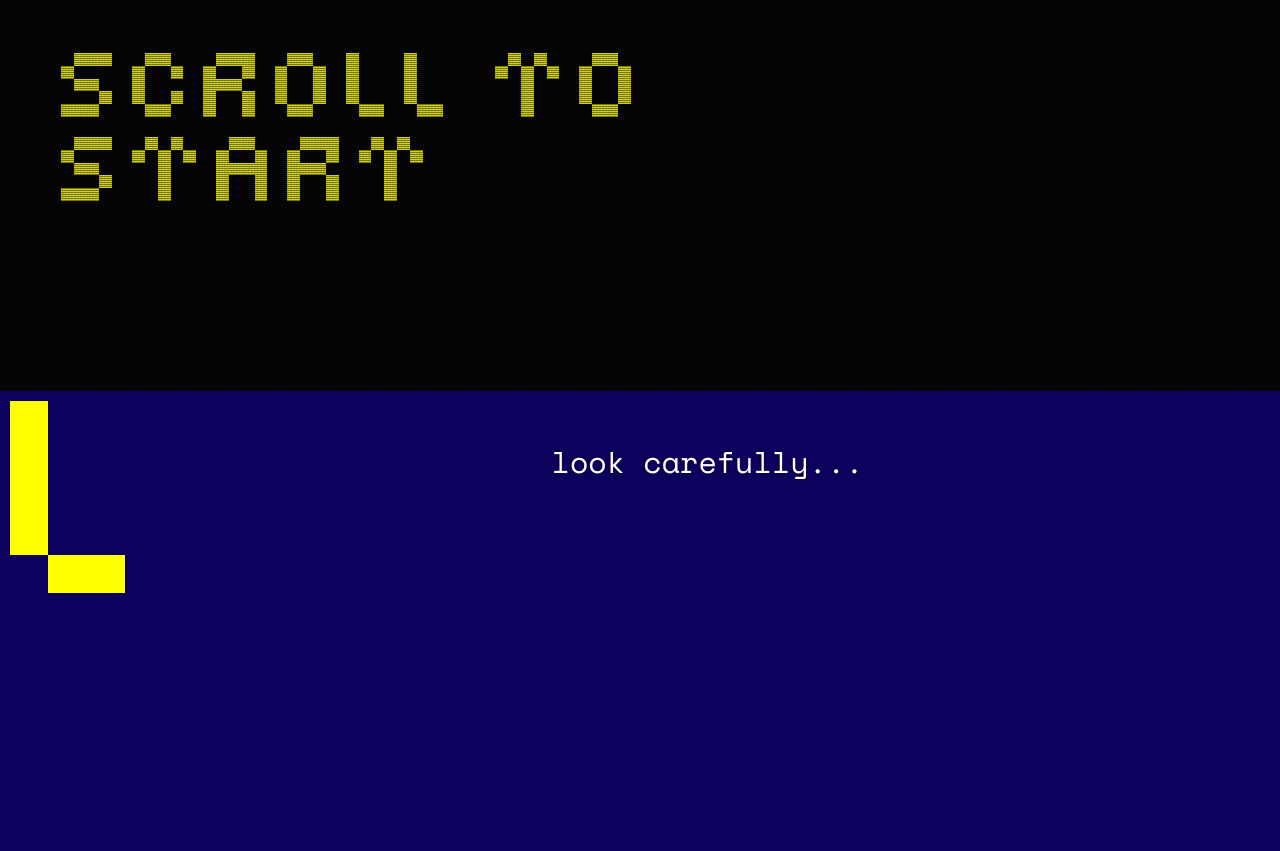
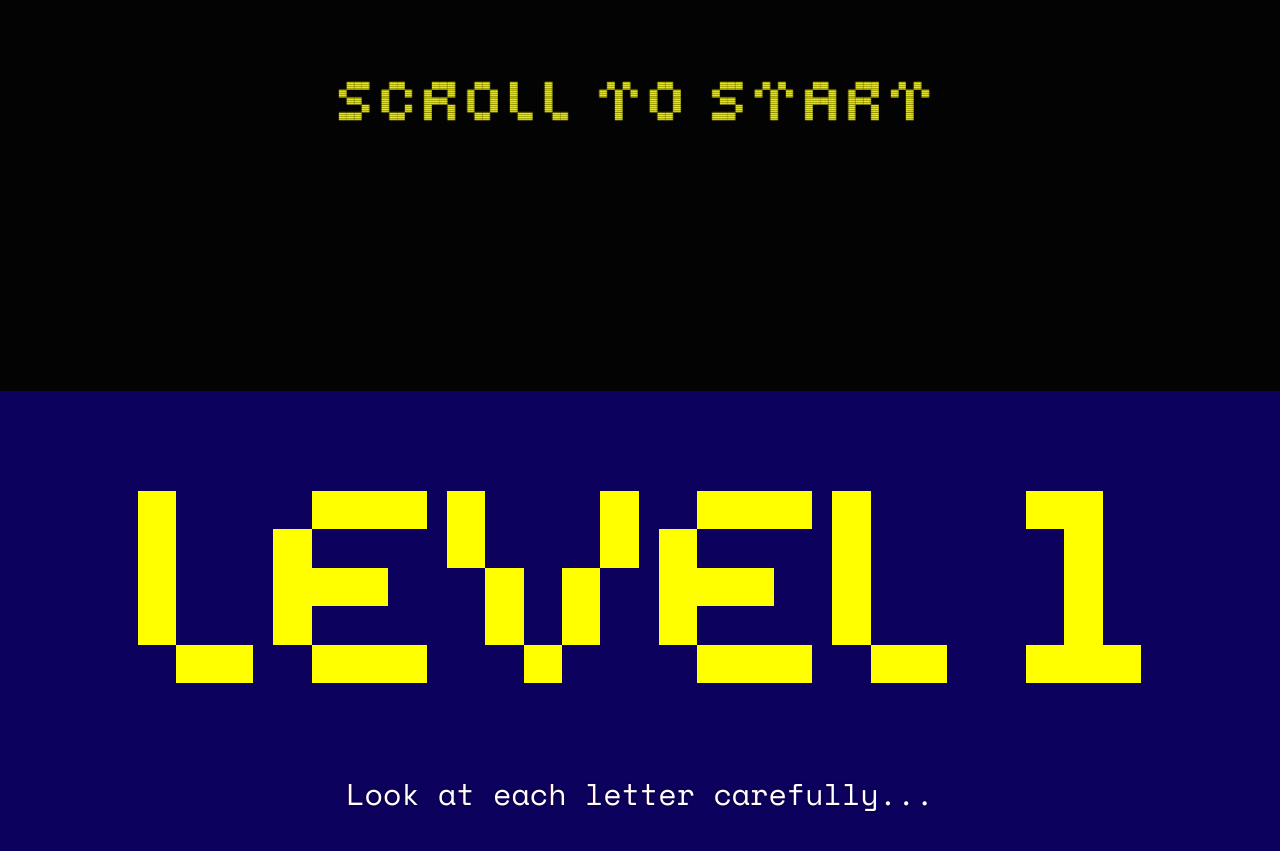
Before and after one commit to donnahgp/interactive1, a plain HTML site: page project2/typeface.html in a window 1280 px wide. Shown: the part 409-1260 px from the top of the page. Drawn offline with nearby package versions, Linux system fonts and the light colour scheme.

Commit message:
one line of code for every strand of hair im ripping out of my head

```diff
--- a/flags/css/custom.css
+++ b/flags/css/custom.css
@@ -167,11 +167,6 @@ body {
 }
 
 .animation-pulse {
-  -webkit-animation-name: pulse; /* Safari 4.0 - 8.0 */
-  -webkit-animation-duration: .8s; /* Safari 4.0 - 8.0 */
-  -webkit-animation-iteration-count: infinite; /* Safari 4.0 - 8.0 */
-  -webkit-animation-direction: alternate; /* Safari 4.0 - 8.0 */
-  -webkit-animation-timing-function: ease-in-out;
   animation-name: pulse;
   animation-duration: .8s;
   animation-iteration-count: infinite;
--- a/project2/css/main.css
+++ b/project2/css/main.css
@@ -7,9 +7,25 @@ font-family: 'Space Mono', monospace;
 p{
   font-size: 30px;
   color:white;
-  margin:0;
+  margin-top:5vh;
 
 }
+
+.animation-floating {
+  animation-name: floating;
+  animation-duration: 2s;
+  animation-iteration-count: infinite;
+}
+
+
+@keyframes floating {
+    0 { transform: translate(0,  0px); }
+    49.9% { transform: translate(0, 0px); }
+    50% { transform: translate(0, 10px); }
+    99.9% { transform: translate(0, 10px); }
+    100% { transform: translate(0, 0px); }
+  }
+
 
 .landing {
   background-color: #000;
@@ -19,10 +35,9 @@ p{
 .landing-letters{
   display:flex;
   transform:scale(1);
-  border-left: 5vw solid transparent;
-  border-right: auto solid transparent;
-  border-top: 15vh solid transparent;
-  border-bottom:15vh solid transparent;
+  padding-top:20vh;
+  margin:0 auto;
+  width: 80%;
   animation: floating 2s infinite;
 }
 @keyframes floating {
@@ -34,9 +49,11 @@ p{
   }
 
 .sublanding-letters{
-  display:inline-block;
-  border-bottom:20vh solid transparent;
-  border-left: 4vw solid transparent;
+  padding-top:15vh;
+  transform: scale(.60);
+  display:flex;
+  margin:0 auto;
+  width: 80%;
   animation: blink 2s infinite;
 }
 @keyframes blink {
@@ -71,6 +88,22 @@ p{
   background-position: center;
 }
 
+
+.level-1-letters{
+  display: flex;
+  margin:10vh auto;
+  margin-bottom: 0;
+  width: 80%;
+  box-sizing: border-box;
+  animation: floating 2s infinite;
+}
+
+#L-lev1, #1-lev1 {
+  grid-template-columns: .5vw 5vw 5vw;
+  grid-template-rows: 5vw 5vw 5vw 5vw 5vw;
+
+}
+
 .letter-5 {
 	position: relative;
 	margin: 10px;
@@ -80,7 +113,6 @@ p{
 
 	grid-template-columns: 3vw 3vw 3vw 3vw 3vw;
 	grid-template-rows: 3vw 3vw 3vw 3vw 3vw;
-	grid-gap: 0px 0px;
 }
 
 .letter-4 {
@@ -92,7 +124,7 @@ p{
 
 	grid-template-columns: 3vw 3vw 3vw 3vw;
 	grid-template-rows: 3vw 3vw 3vw 3vw 3vw;
-	grid-gap: 0px 0px;
+
 }
 
 .letter-3 {
@@ -104,7 +136,6 @@ p{
 
 	grid-template-columns: 3vw 3vw 3vw;
 	grid-template-rows: 3vw 3vw 3vw 3vw 3vw;
-	grid-gap: 0px 0px;
 }
 
 .letter-2 {
@@ -116,7 +147,6 @@ p{
 
 	grid-template-columns: 3vw 3vw;
 	grid-template-rows: 3vw 3vw 3vw 3vw 3vw;
-	grid-gap: 0px 0px;
 }
 
 .letter-1 {
@@ -128,7 +158,6 @@ p{
 
 	grid-template-columns: 3vw;
 	grid-template-rows: 3vw 3vw 3vw 3vw 3vw;
-	grid-gap: 0px 0px;
 }
 
 /* letter pieces */
--- a/project2/typeface.html
+++ b/project2/typeface.html
@@ -612,45 +612,218 @@
 		        <div class="empty"></div>
 		        <div></div>
 		        <div class="empty"></div>
-          <div class="empty"></div></div>
-  </div>
-
-</div>
-</div>
-<div class = "crt">
+		        <div class="empty"></div>
+				</div>
+		</div>
+	</div>
 	<div class = "level-1">
-	<div class="letter-3" id="L-level-1">
-			<!-- row 1 -->
-			<div></div>
-			<div class="empty"></div>
-			<div class="empty"></div>
-
-			<!-- row 2 -->
-			<div></div>
-			<div class="empty"></div>
-			<div class="empty"></div>
-
-			<!-- row 3 -->
-			<div></div>
-			<div class="empty"></div>
-			<div class="empty"></div>
-
-			<!-- row 4 -->
-			<div></div>
-			<div class="empty"></div>
-			<div class="empty"></div>
-
-				<!-- row 5 -->
-			<div class="empty"></div>
-			<div></div>
-			<div></div>
-
-		</div>
-
+		<div class ="level-1-letters animation-floating">
+			<div class="letter-3" id="L-lev1">
+				<!-- row 1 -->
+				<div></div>
+				<div class="empty"></div>
+				<div class="empty"></div>
+
+				<!-- row 2 -->
+				<div></div>
+				<div class="empty"></div>
+				<div class="empty"></div>
+
+				<!-- row 3 -->
+				<div></div>
+				<div class="empty"></div>
+				<div class="empty"></div>
+
+				<!-- row 4 -->
+				<div></div>
+				<div class="empty"></div>
+				<div class="empty"></div>
+
+					<!-- row 5 -->
+				<div class="empty"></div>
+				<div></div>
+				<div></div>
+			</div>
+			<div class="letter-4" id="E-lev1">
+				<!-- row 1 -->
+				<div class="empty"></div>
+				<div></div>
+				<div></div>
+				<div></div>
+
+
+				<!-- row 2 -->
+				<div></div>
+				<div class="empty"></div>
+				<div class="empty"></div>
+				<div class="empty"></div>
+
+				<!-- row 3 -->
+				<div></div>
+				<div></div>
+				<div></div>
+				<div class="empty"></div>
+
+				<!-- row 4 -->
+				<div></div>
+				<div class="empty"></div>
+				<div class="empty"></div>
+				<div class="empty"></div>
+
+				<!-- row 5 -->
+				<div class="empty"></div>
+				<div></div>
+				<div></div>
+				<div></div>
+			</div>
+			<div class="letter-5" id="V-lev1">
+				<!-- row 1 -->
+				<div></div>
+				<div class="empty"></div>
+				<div class="empty"></div>
+				<div class="empty"></div>
+				<div></div>
+
+				<!-- row 2 -->
+				<div></div>
+				<div class="empty"></div>
+				<div class="empty"></div>
+				<div class="empty"></div>
+				<div></div>
+
+				<!-- row 3 -->
+				<div class="empty"></div>
+				<div></div>
+				<div class="empty"></div>
+				<div></div>
+				<div class="empty"></div>
+
+				<!-- row 4 -->
+				<div class="empty"></div>
+				<div></div>
+				<div class="empty"></div>
+				<div></div>
+				<div class="empty"></div>
+
+				<!-- row 5 -->
+				<div class="empty"></div>
+				<div class="empty"></div>
+				<div></div>
+				<div class="empty"></div>
+				<div class="empty"></div>
+			</div>
+			<div class="letter-4" id="E-lev1">
+				<!-- row 1 -->
+				<div class="empty"></div>
+				<div></div>
+				<div></div>
+				<div></div>
+
+
+				<!-- row 2 -->
+				<div></div>
+				<div class="empty"></div>
+				<div class="empty"></div>
+				<div class="empty"></div>
+
+				<!-- row 3 -->
+				<div></div>
+				<div></div>
+				<div></div>
+				<div class="empty"></div>
+
+				<!-- row 4 -->
+				<div></div>
+				<div class="empty"></div>
+				<div class="empty"></div>
+				<div class="empty"></div>
+
+				<!-- row 5 -->
+				<div class="empty"></div>
+				<div></div>
+				<div></div>
+				<div></div>
+			</div>
+			<div class="letter-3" id="L-lev1">
+				<!-- row 1 -->
+				<div></div>
+				<div class="empty"></div>
+				<div class="empty"></div>
+
+				<!-- row 2 -->
+				<div></div>
+				<div class="empty"></div>
+				<div class="empty"></div>
+
+				<!-- row 3 -->
+				<div></div>
+				<div class="empty"></div>
+				<div class="empty"></div>
+
+				<!-- row 4 -->
+				<div></div>
+				<div class="empty"></div>
+				<div class="empty"></div>
+
+					<!-- row 5 -->
+				<div class="empty"></div>
+				<div></div>
+				<div></div>
+			</div>
+			<div class="letter-1" id="space-lev1">
+				<!-- row 1 -->
+				<div class="empty"></div>
+
+				<!-- row 2 -->
+				<div class="empty"></div>
+
+				<!-- row 3 -->
+				<div class="empty"></div>
+
+				<!-- row 4 -->
+				<div class="empty"></div>
+
+				<!-- row 5 -->
+				<div class="empty"></div>
+			</div>
+			<div class="letter-3" id="1-lev1">
+				<!-- row 1 -->
+				<div></div>
+				<div></div>
+				<div class="empty"></div>
+
+				<!-- row 2 -->
+				<div class="empty"></div>
+				<div></div>
+				<div class="empty"></div>
+
+				<!-- row 3 -->
+				<div class="empty"></div>
+				<div></div>
+				<div class="empty"></div>
+
+				<!-- row 4 -->
+				<div class="empty"></div>
+				<div></div>
+				<div class="empty"></div>
+
+				<!-- row 5 -->
+				<div></div>
+				<div></div>
+				<div></div>
+			</div>
+		</div>
 		<br></br>
- 	<center><p> look carefully... </p></center>
-</div>
-</div>
+		<div class = "text">
+			<center>
+			<p>Look at each letter carefully...</p>
+		</center>
+		</div>
+	</div>
+
+
+</div>
+
 <div class="letter-library">
 
 		<!-- letter A -->
@@ -684,8 +857,8 @@
 		<div></div>
 		<div class="empty"></div>
 		<div class="empty"></div>
-	<div></div></div>
-
+		<div></div>
+	</div>
 	<!-- letter B -->
 	<div class="letter-4" id="B">
 
@@ -718,8 +891,8 @@
 		<div></div>
 		<div></div>
 		<div></div>
-	<div class="empty"></div></div>
-
+		<div class="empty"></div>
+	</div>
 		<!-- letter C -->
 	<div class="letter-4" id="C">
 		<!-- row 1 -->
@@ -750,8 +923,8 @@
 		<div class="empty"></div>
 		<div></div>
 		<div></div>
-	<div class="empty"></div></div>
-
+		<div class="empty"></div>
+	</div>
 		<!-- letter D -->
 	<div class="letter-4" id="D">
 		<!-- row 1 -->
@@ -782,8 +955,8 @@
 		<div></div>
 		<div></div>
 		<div></div>
-	<div class="empty"></div></div>
-
+		<div class="empty"></div>
+	</div>
 		<!-- letter E -->
 	<div class="letter-4" id="E">
 		<!-- row 1 -->
@@ -815,8 +988,8 @@
 		<div class="empty"></div>
 		<div></div>
 		<div></div>
-	<div></div></div>
-
+		<div></div>
+	</div>
 		<!-- letter F -->
 	<div class="letter-4" id="F">
 		<!-- row 1 -->
@@ -848,8 +1021,8 @@
 		<div></div>
 		<div class="empty"></div>
 		<div class="empty"></div>
-	<div class="empty"></div></div>
-
+		<div class="empty"></div>
+	</div>
 		<!-- letter G -->
 	<div class="letter-4" id="G">
 		<!-- row 1 -->
@@ -881,8 +1054,8 @@
 		<div class="empty"></div>
 		<div></div>
 		<div></div>
-	<div class="empty"></div></div>
-
+		<div class="empty"></div>
+	</div>
 		<!-- letter H -->
 	<div class="letter-4" id="H">
 		<!-- row 1 -->
@@ -914,8 +1087,8 @@
 		<div></div>
 		<div class="empty"></div>
 		<div class="empty"></div>
-	<div></div></div>
-
+		<div></div>
+	</div>
 		<!-- letter I -->
 	<div class="letter-1" id="I">
 		<!-- row 1 -->
@@ -931,8 +1104,8 @@
 		<div></div>
 
 		<!-- row 5 -->
-	<div></div></div>
-
+		<div></div>
+	</div>
 		<!-- letter J -->
 	<div class="letter-3" id="J">
 		<!-- row 1 -->
@@ -959,8 +1132,8 @@
 		<!-- row 5 -->
 		<div></div>
 		<div></div>
-	<div class="empty"></div></div>
-
+		<div class="empty"></div>
+	</div>
 		<!-- letter K -->
 	<div class="letter-4" id="K">
 		<!-- row 1 -->
@@ -991,8 +1164,8 @@
 		<div></div>
 		<div class="empty"></div>
 		<div class="empty"></div>
-	<div></div></div>
-
+		<div></div>
+	</div>
 		<!-- letter L -->
 	<div class="letter-3" id="L">
 		<!-- row 1 -->
@@ -1018,8 +1191,8 @@
 			<!-- row 5 -->
 		<div class="empty"></div>
 		<div></div>
-	<div></div></div>
-
+		<div></div>
+	</div>
 		<!-- letter M -->
 	<div class="letter-5" id="M">
 		<!-- row 1 -->
@@ -1055,8 +1228,8 @@
 		<div class="empty"></div>
 		<div class="empty"></div>
 		<div class="empty"></div>
-	<div></div></div>
-
+		<div></div>
+	</div>
 		<!-- letter N -->
 	<div class="letter-4" id="N">
 		<!-- row 1 -->
@@ -1088,8 +1261,8 @@
 		<div></div>
 		<div class="empty"></div>
 		<div class="empty"></div>
-	<div></div></div>
-
+		<div></div>
+	</div>
 		<!-- letter O -->
 	<div class="letter-4" id="O">
 		<!-- row 1 -->
@@ -1120,8 +1293,8 @@
 		<div class="empty"></div>
 		<div></div>
 		<div></div>
-	<div class="empty"></div></div>
-
+		<div class="empty"></div>
+	</div>
 		<!-- letter P -->
 	<div class="letter-4" id="P">
 		<!-- row 1 -->
@@ -1153,8 +1326,8 @@
 		<div></div>
 		<div class="empty"></div>
 		<div class="empty"></div>
-	<div class="empty"></div></div>
-
+		<div class="empty"></div>
+	</div>
 		<!-- letter Q -->
 	<div class="letter-4" id="Q">
 		<!-- row 1 -->
@@ -1185,8 +1358,8 @@
 		<div class="empty"></div>
 		<div></div>
 		<div class="empty"></div>
-	<div></div></div>
-
+		<div></div>
+	</div>
 		<!-- letter R -->
 	<div class="letter-4" id="R">
 		<!-- row 1 -->
@@ -1217,8 +1390,8 @@
 		<div></div>
 		<div class="empty"></div>
 		<div class="empty"></div>
-	<div></div></div>
-
+		<div></div>
+	</div>
 		<!-- letter S -->
 	<div class="letter-4" id="S">
 		<!-- row 1 -->
@@ -1249,8 +1422,9 @@
 		<div></div>
 		<div></div>
 		<div></div>
-	<div class="empty"></div></div>
-
+		<div class="empty"></div>
+
+	</div>
 		<!-- letter T -->
 	<div class="letter-5" id="T">
 		<!-- row 1 -->
@@ -1286,8 +1460,8 @@
 		<div class="empty"></div>
 		<div></div>
 		<div class="empty"></div>
-	<div class="empty"></div></div>
-
+		<div class="empty"></div>
+	</div>
 		<!-- letter U -->
 	<div class="letter-4" id="U">
 			<!-- row 1 -->
@@ -1318,7 +1492,8 @@
 			<div class="empty"></div>
 			<div></div>
 			<div></div>
-			<div class="empty"></div></div>
+			<div class="empty"></div>
+		</div>
 
 		<!-- letter V -->
 	<div class="letter-5" id="V">
@@ -1355,8 +1530,8 @@
 		<div class="empty"></div>
 		<div></div>
 		<div class="empty"></div>
-	<div class="empty"></div></div>
-
+		<div class="empty"></div>
+	</div>
 		<!-- letter W -->
 	<div class="letter-5" id="W">
 		<!-- row 1 -->
@@ -1392,8 +1567,8 @@
 		<div></div>
 		<div class="empty"></div>
 		<div></div>
-	<div class="empty"></div></div>
-
+		<div class="empty"></div>
+	</div>
 		<!-- letter X -->
 	<div class="letter-5" id="X">
 		<!-- row 1 -->
@@ -1429,8 +1604,8 @@
 		<div class="empty"></div>
 		<div class="empty"></div>
 		<div class="empty"></div>
-	<div></div></div>
-
+		<div></div>
+	</div>
 		<!-- letter Y -->
 	<div class="letter-3" id="Y">
 		<!-- row 1 -->
@@ -1456,7 +1631,9 @@
 			<!-- row 5 -->
 			<div class="empty"></div>
 			<div></div>
-		<div class="empty"></div></div>
+			<div class="empty"></div>
+		</div>
+
 
 		<!-- letter Z -->
 	<div class="letter-4" id="Z">
@@ -1488,8 +1665,8 @@
 		<div></div>
 		<div></div>
 		<div></div>
-	<div></div></div>
-
+		<div></div>
+	</div>
 		<!-- number 1 -->
 	<div class="letter-3" id="1">
 		<!-- row 1 -->
@@ -1515,8 +1692,8 @@
 		<!-- row 5 -->
 		<div></div>
 		<div></div>
-	<div></div></div>
-
+		<div></div>
+	</div>
 		<!-- number 2 -->
 	<div class="letter-4" id="2">
 		<!-- row 1 -->
@@ -1547,8 +1724,8 @@
 		<div></div>
 		<div></div>
 		<div></div>
-	<div></div></div>
-
+		<div></div>
+	</div>
 		<!-- number 3 -->
 	<div class="letter-4" id="3">
 		<!-- row 1 -->
@@ -1580,8 +1757,8 @@
 		<div></div>
 		<div></div>
 		<div></div>
-	<div class="empty"></div></div>
-
+		<div class="empty"></div>
+	</div>
 		<!-- number 4 -->
 	<div class="letter-4" id="4">
 		<!-- row 1 -->
@@ -1613,8 +1790,8 @@
 		<div class="empty"></div>
 		<div class="empty"></div>
 		<div></div>
-	<div class="empty"></div></div>
-
+		<div class="empty"></div>
+	</div>
 		<!-- number 5 -->
 	<div class="letter-4" id="5">
 
@@ -1646,8 +1823,8 @@
 		<div></div>
 		<div></div>
 		<div></div>
-	<div class="empty"></div></div>
-
+		<div class="empty"></div>
+	</div>
 		<!-- number 6 -->
 	<div class="letter-4" id="6">
 
@@ -1680,8 +1857,8 @@
 		<div class="empty"></div>
 		<div></div>
 		<div></div>
-	<div class="empty"></div></div>
-
+		<div class="empty"></div>
+	</div>
 		<!-- number 7 -->
 	<div class="letter-4" id="7">
 
@@ -1713,8 +1890,8 @@
 		<div></div>
 		<div class="empty"></div>
 		<div class="empty"></div>
-	<div class="empty"></div></div>
-
+		<div class="empty"></div>
+	</div>
 		<!-- number 8 -->
 	<div class="letter-4" id="8">
 		<!-- row 1 -->
@@ -1745,8 +1922,8 @@
 		<div class="empty"></div>
 		<div></div>
 		<div></div>
-	<div class="empty"></div></div>
-
+		<div class="empty"></div>
+	</div>
 		<!-- number 9 -->
 	<div class="letter-4" id="9">
 		<!-- row 1 -->
@@ -1777,8 +1954,8 @@
 		<div class="empty"></div>
 		<div></div>
 		<div></div>
-	<div class="empty"></div></div>
-
+		<div class="empty"></div>
+	</div>
 		<!-- number 0 -->
 	<div class="letter-4" id="O">
 		<!-- row 1 -->
@@ -1809,8 +1986,8 @@
 		<div class="empty"></div>
 		<div></div>
 		<div></div>
-	<div class="empty"></div></div>
-
+		<div class="empty"></div>
+	</div>
 		<!-- period -->
 	<div class="letter-1" id="period">
 		<!-- row 1 -->
@@ -1826,8 +2003,8 @@
 		<div class="empty"></div>
 
 		<!-- row 5 -->
-	<div></div></div>
-
+		<div></div>
+	</div>
 		<!-- exclaimation -->
 	<div class="letter-1" id="exclaim">
 		<!-- row 1 -->
@@ -1843,8 +2020,8 @@
 		<div class="empty"></div>
 
 		<!-- row 5 -->
-	<div></div></div>
-
+		<div></div>
+	</div>
 		<!-- left quote -->
 	<div class="letter-5" id="left-quote">
 		<!-- row 1 -->
@@ -1880,8 +2057,8 @@
 		<div class="empty"></div>
 		<div class="empty"></div>
 		<div class="empty"></div>
-	<div class="empty"></div></div>
-
+		<div class="empty"></div>
+	</div>
 		<!-- right quote -->
 	<div class="letter-5" id="left-quote">
 		<!-- row 1 -->
@@ -1917,8 +2094,8 @@
 		<div class="empty"></div>
 		<div class="empty"></div>
 		<div class="empty"></div>
-	<div class="empty"></div></div>
-
+		<div class="empty"></div>
+	</div>
 		<!-- question -->
 	<div class="letter-3" id="question">
 		<!-- row 1 -->
@@ -1944,8 +2121,10 @@
 			<!-- row 5 -->
 			<div></div>
 			<div class="empty"></div>
-		<div class="empty"></div></div>
-
+			<div class="empty"></div>
+		</div>
+
+		<!-- comma -->
 		<!-- comma -->
 	<div class="letter-2" id="comma">
 		<!-- row 1 -->
@@ -1966,8 +2145,8 @@
 
 			<!-- row 5 -->
 		<div></div>
-	<div></div></div>
-
+		<div></div>
+	</div>
 		<!-- space -->
 	<div class="letter-1" id="space">
 		<!-- row 1 -->
@@ -1983,8 +2162,8 @@
 		<div class="empty"></div>
 
 		<!-- row 5 -->
-	<div class="empty"></div></div>
-</div>
-
+		<div class="empty"></div>
+	</div>
+</div>
 </body>
 </html>
```
Also changed, not shown: index.html (+1 -1 lines). Lines whose indentation alone changed are shown as unchanged.
